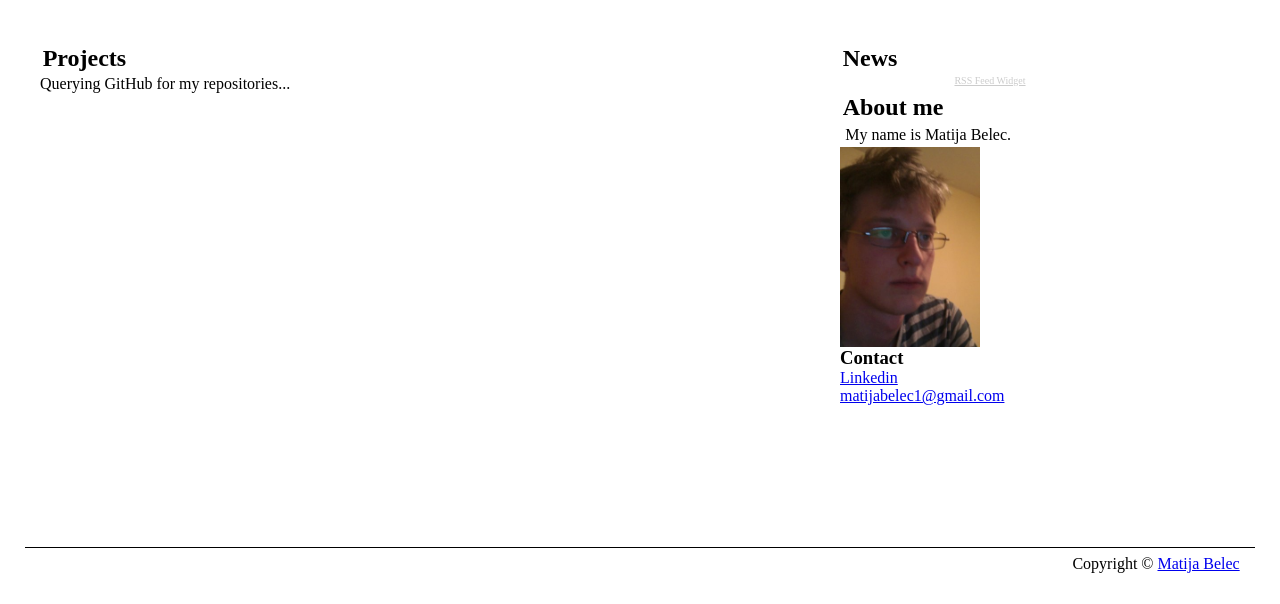
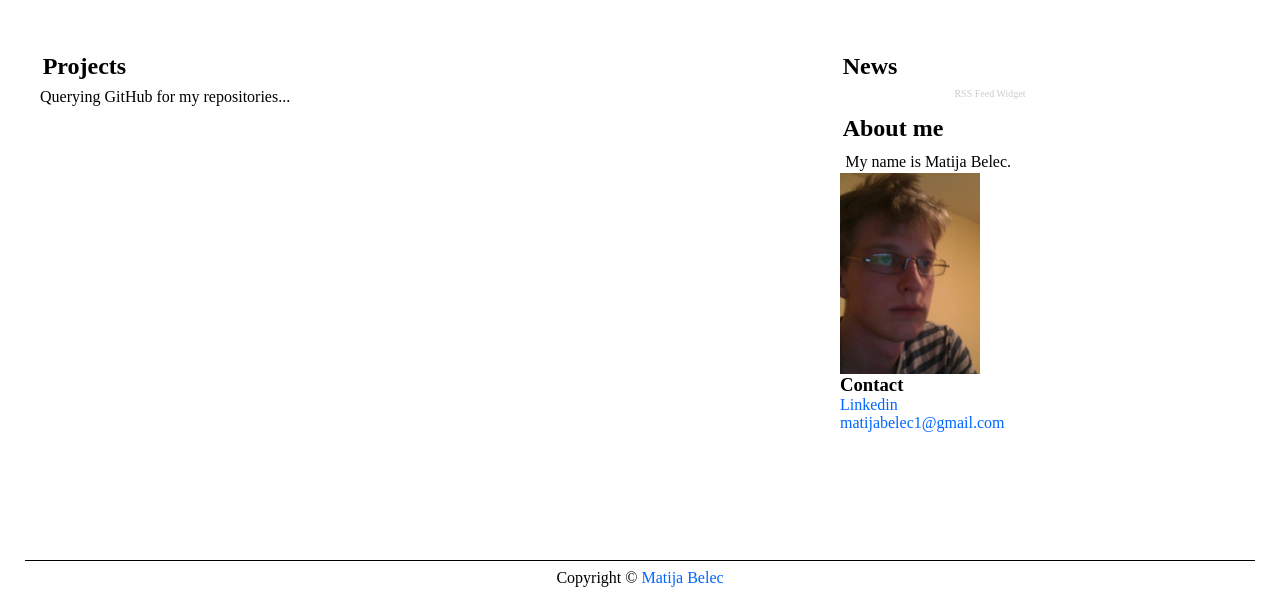
Before and after one commit to matijabelec/matijabelec.github.io, a plain HTML site: page index.html in a window 1280 px wide. Shown: the part 219-823 px from the top of the page. Drawn offline with nearby package versions, Linux system fonts and the light colour scheme; a script that the page names is missing.

Commit message:
updated style for links

```diff
--- a/css/style.css
+++ b/css/style.css
@@ -1,7 +1,14 @@
 *{margin:0; padding:0;}
 
-h2{ padding: 6pt 2pt 2pt; }
+h2{ padding: 12pt 2pt 6pt; }
 p { padding: 2pt 4pt; }
+a{
+	text-decoration: none;
+	color: #0066ff;
+}
+a:hover{
+	color: #3388aa;
+}
 
 #header{
 	display: block;
@@ -17,7 +24,7 @@ p { padding: 2pt 4pt; }
 	border-top: 1px solid;
 	margin: 20px 25px 10px;
 	padding: 5px 10px;
-	text-align: right;
+	text-align: center;
 }
 #main{
 	display: block;
```
